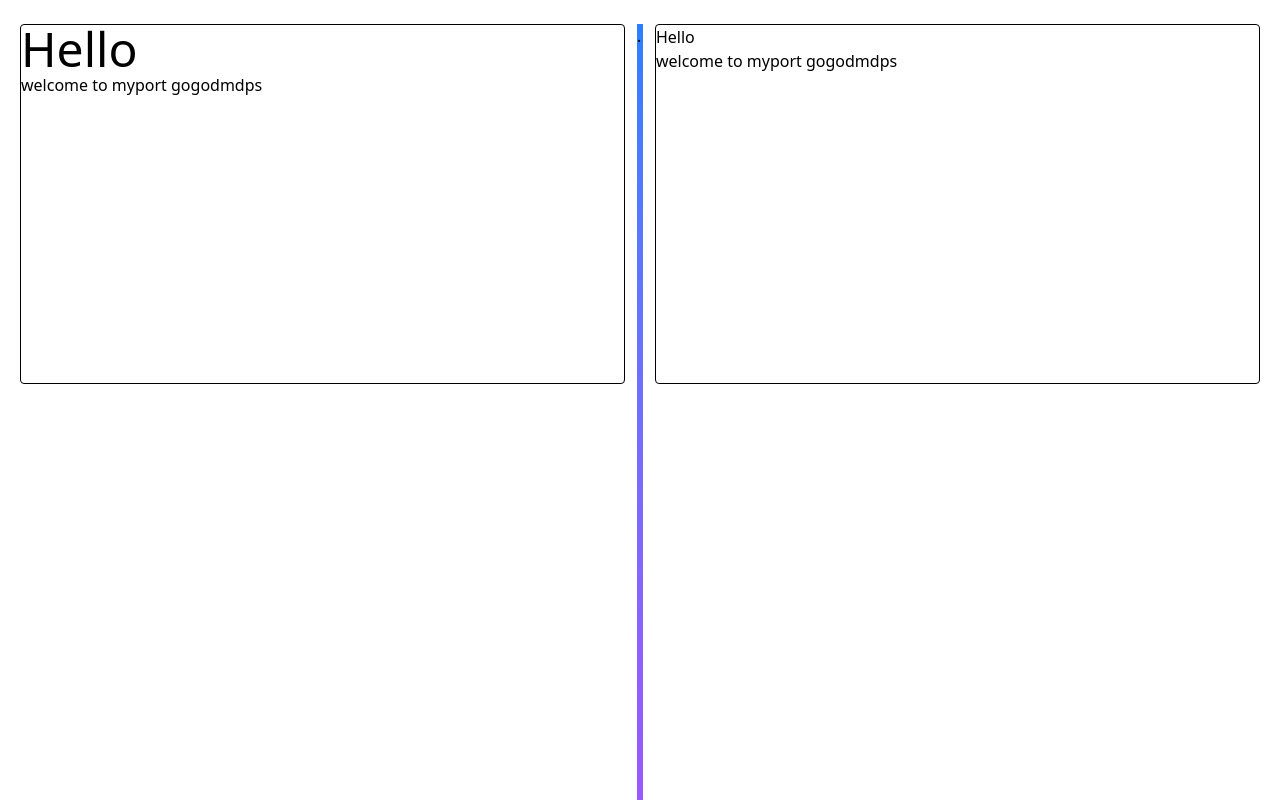
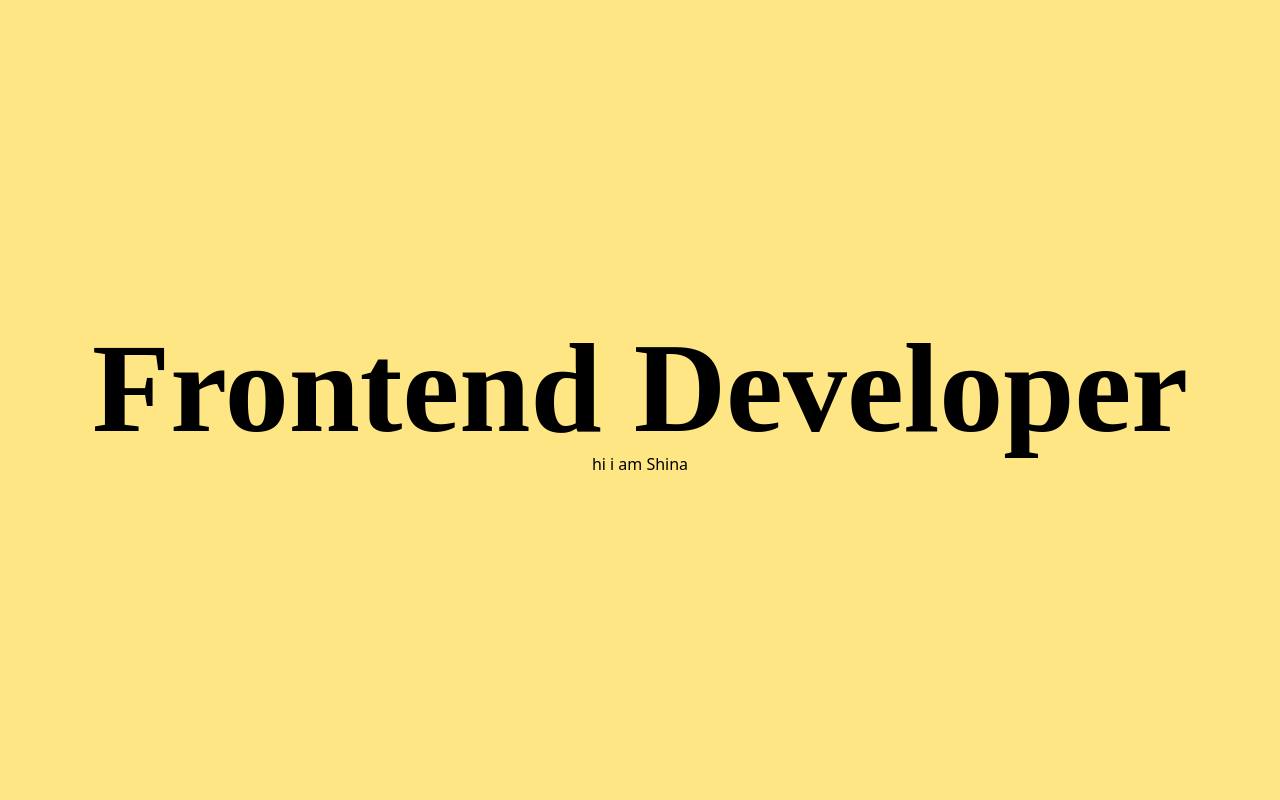
Before and after one commit to ShinzDev/tangoport, a Next.js app: page / in a window 1280 px wide. Shown: the top 800 px of the page. Built offline with nearby package versions, Linux system fonts and the light colour scheme.

Commit message:
updated header

```diff
--- a/src/app/components/body.jsx
+++ b/src/app/components/body.jsx
@@ -1,11 +1,12 @@
+// import components
+import Hellocomp from "./hellocomp.jsx";
+import Techskills from "./techskills.jsx";
+
 export default function Home() {
   return (
     <main className="  ml-5 mr-5">
-      <div className="topdiv flex justify-around gap-3">
-        <div className="first rounded h-90 w-full border  ">
-        <h1 className=" text-5xl ">Hello</h1>
-              <p>welcome to myport gogodmdps</p>
-        </div>
+      <div className="topdiv flex justify-center gap-3">
+        <Hellocomp />
 
         {/*  middle long */}
 
@@ -13,15 +14,12 @@ export default function Home() {
           .
         </div>
 
-          <div className="second rounded h-90 w-full border ">
-          <h1 className=" ">Hello</h1>
-              <p>welcome to myport gogodmdps</p>
-          </div>
+        {/*  middle long */}
 
+        <Techskills/>
       </div>
     </main>
   );
 }
 
-
 // spam clss absolute inset-0 bg-pink400/25
--- a/src/app/components/header.jsx
+++ b/src/app/components/header.jsx
@@ -4,7 +4,7 @@ import { FaCode } from "react-icons/fa";
 export default function Header() {
   return (
     <main id="oga">
-     <div className=" h-50 bg-amber-200 flex flex-col justify-center items-center text-center">
+     <div className="       h-lvh bg-amber-200 flex flex-col justify-center items-center text-center">
       <h1 className="font-[Rinjani]  text-3xl sm:text-4xl md:text-5xl lg:text-6xl xl:text-9xl font-black">
       Frontend Developer
       </h1>
--- /dev/null
+++ b/src/app/components/hellocomp.jsx
@@ -0,0 +1,10 @@
+export default function Hellocomp() {
+  return (
+    <main className=" ">
+      <div className="first rounded h-90 w-auto border  ">
+        <h1 className=" text-5xl ">Hello</h1>
+        <p>welcome to myport gogodmdps</p>
+      </div>
+    </main>
+  );
+}
--- /dev/null
+++ b/src/app/components/techskills.jsx
@@ -0,0 +1,10 @@
+export default function Techskills() {
+    return (
+      <main className=" ">
+        <div className="first rounded h-90 w-auto border p-30 ">
+          <h1 className=" text-5xl ">What i know</h1>
+          <p>welcome to myport gogodmdps</p>
+        </div>
+      </main>
+    );
+  }
--- a/src/app/page.tsx
+++ b/src/app/page.tsx
@@ -12,9 +12,9 @@ export default function Home() {
     <main  className="   ">
       <div >
         {/* <Navbar /> */}
-        {/* <Header/> */}
+        <Header/>
         <br />
-        <Body/>
+        {/* <Body/> */}
         {/* <Footer /> */}
 
       </div>
```
